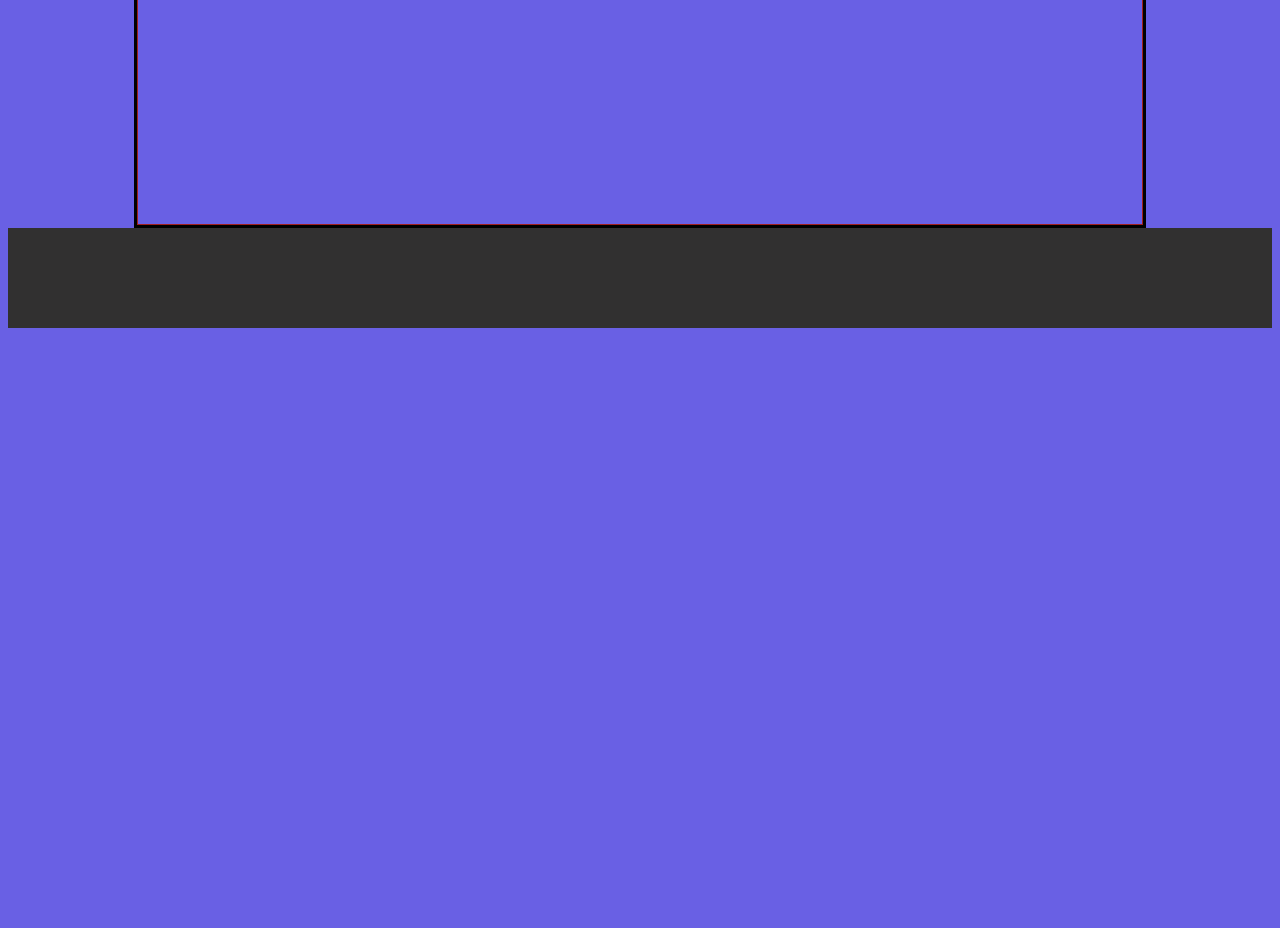
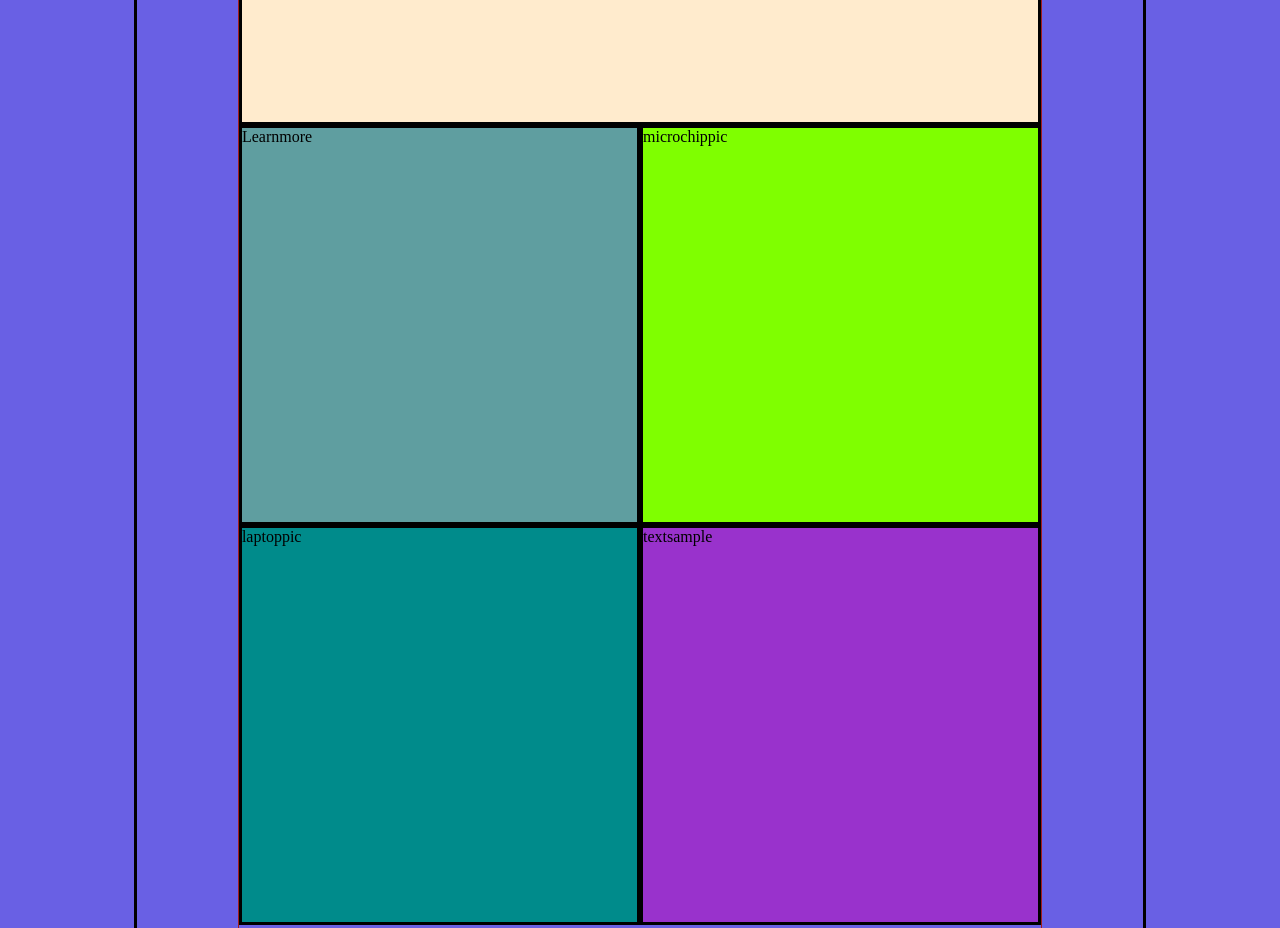
Before and after one commit to Justas999/grid-task, a plain HTML site: page index.html in a window 1280 px wide. Shown: the part 680-1608 px from the top of the page. Before the commit the page ends 1016 px from the top, so only its background shows below. Drawn offline with Linux system fonts and the light colour scheme.

Commit message:
tablet screen added

```diff
--- a/index.html
+++ b/index.html
@@ -23,7 +23,16 @@
                 </ul>
             </div>
         </nav>
-        <div class="content"></div>
+        <div class="content">
+
+            <div class="Robopic white">Robopic</div>
+            <div class="Learnmore white">Learnmore</div>
+            <div class="microchippic white">microchippic</div>
+            <div class="laptoppic white">laptoppic</div>
+            <div class="textsample white">textsample</div>
+
+        </div>
+        </div>
     </main>
     <footer></footer>
 
--- a/style.css
+++ b/style.css
@@ -1,11 +1,13 @@
 * {box-sizing: border-box;}
 
-body {background-color: rgb(105, 96, 228);
-height: 1000px;}
+body {
+    background-color: rgb(105, 96, 228);
+    height: 1000px;
+}
 
 main {
     width: 80%;
-    height: 90%;
+    /* height: 90%;  */
     border: solid black;
     margin: 0 auto;}
 
@@ -13,8 +15,8 @@ main {
     width: 100%;
     border: 1px solid black;
     height: 10%;
-    display: flex;
-}
+    display: flex;}
+
 
 
 .content {
@@ -22,11 +24,12 @@ main {
     border: 1px solid rgb(160, 30, 30);
     height: 90% ;}
 
+
 footer {
     width: 100%;
     height: 10%;
-    background-color: rgb(49, 48, 48);
-}
+    background-color: rgb(49, 48, 48);}
+
 
 .logo {
 width: 25%;
@@ -35,15 +38,71 @@ background-color: hotpink;
 padding: 10px;}
 
 
+
 .navbaras {
     background-color: hotpink;
-    width: 100%;
-}
+    width: 100%;}
+
 
 ul {
     display: flex;
-    float: right;
-}
+    float: right;}
+
 
 li {margin: 20px;
 list-style: none;}
+
+.white {
+    border:solid black
+}
+
+
+.Robopic {
+    grid-area: Robopic;
+    background-color: blanchedalmond;
+}
+
+
+.Learnmore {
+    grid-area: Learnmore;
+    background: cadetblue;
+}
+
+.microchippic {
+    grid-area: microchippic;
+    background-color: chartreuse;
+}
+
+
+.laptoppic {
+    grid-area: laptoppic;
+    background-color: darkcyan;
+}
+
+
+.textsample {
+    grid-area: textsample;
+    background: darkorchid;
+}
+
+.content {
+    /* height: 900px; */
+    width: 80%;
+    display: grid;
+    margin: 0 auto;
+    margin-top: 10%;
+    grid-template-rows: 400px 200px 400px 400px 200px;
+    grid-template-areas:"Robopic" "Learnmore" "microchippic" "laptoppic" "textsample";
+}
+
+
+@media only screen and (min-width: 765px) {
+  .content {
+      grid-template-columns: 1fr 1fr;
+      grid-template-areas:
+  "Robopic Robopic"
+  "Robopic Robopic"
+  "Learnmore microchippic"
+  "laptoppic textsample"
+  }
+}
```
